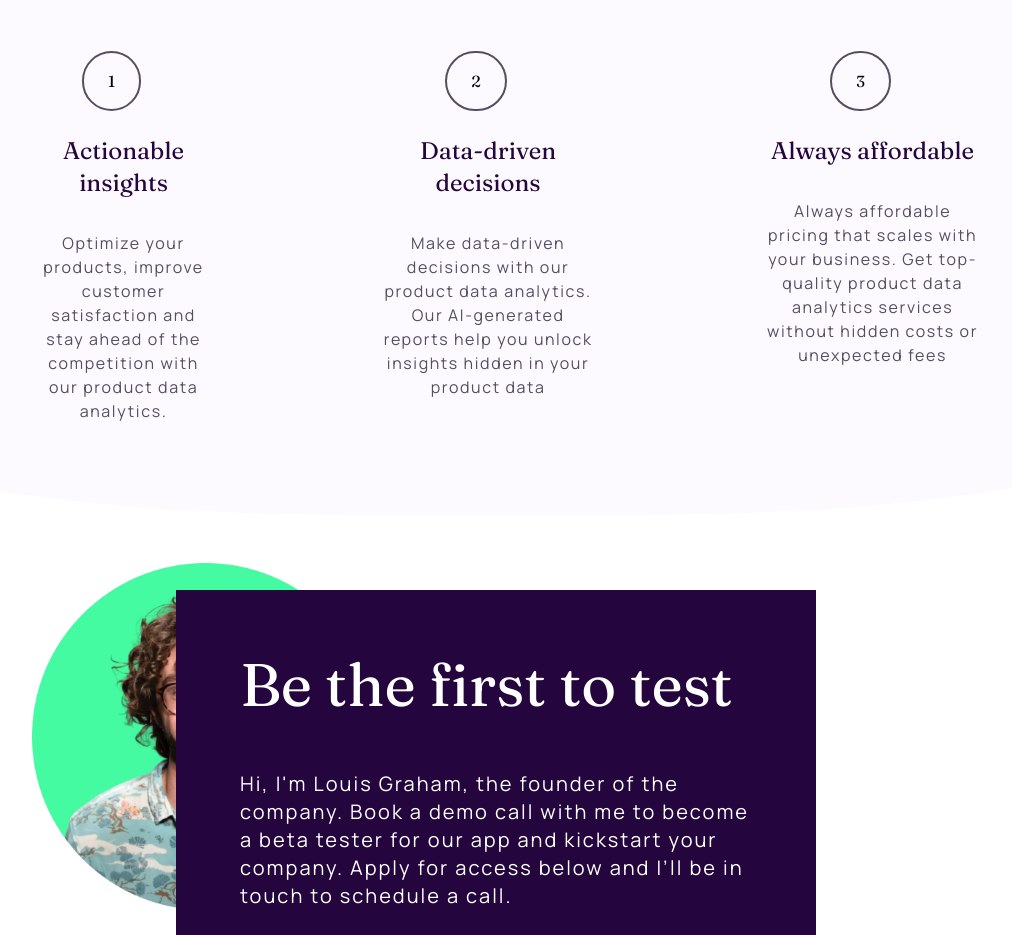
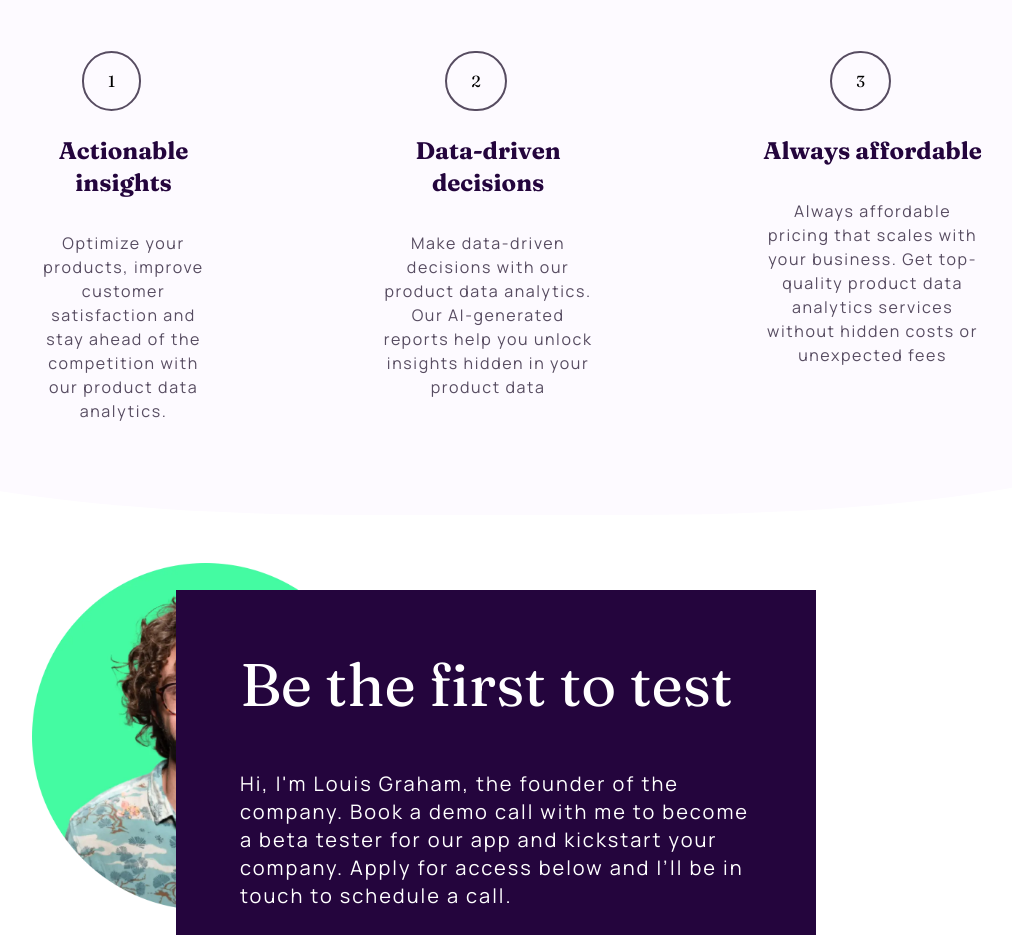
Before and after one commit to Kofiastro/Workit--Landing-Page, a website: page index.html in a window 1280 px wide. Shown: the part 885-1820 px from the top of the page, without its empty margins (144-1156 px from the left). Drawn offline with Linux system fonts and the light colour scheme.

Commit message:
main div added

```diff
--- a/index.html
+++ b/index.html
@@ -18,6 +18,7 @@
 </head>
 
 <body>
+  <main>
   <!--Hero Section-->
   <section id="Hero" class="bg-hero">
     <div class=" mx-4 flex justify-between py-8 mb-6 lg:mx-24 ">
@@ -56,7 +57,7 @@
           1
         </h1>
         <div class=" text-center md:text-left lg:text-center">
-          <h2 class=" text-2xl text-navyBlue ">Actionable insights</h2>
+          <h2 class=" text-2xl text-navyBlue font-semibold ">Actionable insights</h2>
           <p class="font-Manrope tracking-widest pt-8 text-lightkhaki">Optimize your products, improve customer satisfaction and stay ahead
             of the
             competition with our product data analytics.</p>
@@ -69,7 +70,7 @@
           2
         </h1>
         <div class=" text-center mx-auto md:text-left lg:text-center">
-          <h2 class=" text-2xl text-navyBlue  ">Data-driven decisions</h2>
+          <h2 class=" text-2xl text-navyBlue font-semibold ">Data-driven decisions</h2>
           <p class="font-Manrope tracking-widest pt-8  text-lightkhaki">Make data-driven decisions with our product data analytics. Our
             AI-generated
             reports help you unlock insights hidden in your product data</p>
@@ -82,7 +83,7 @@
           3
         </h1>
         <div class="text-center md:text-left lg:text-center">
-          <h2 class=" text-2xl text-navyBlue ">Always affordable</h2>
+          <h2 class=" text-2xl text-navyBlue font-semibold ">Always affordable</h2>
           <p class="font-Manrope tracking-widest pt-8  text-lightkhaki">Always affordable pricing that scales with your business. Get
             top-quality
             product data analytics services without hidden costs or unexpected fees</p>
@@ -136,6 +137,8 @@
           </svg>
     </div>
   </section>
+</main>
+
 </body>
 
 </html>
```
